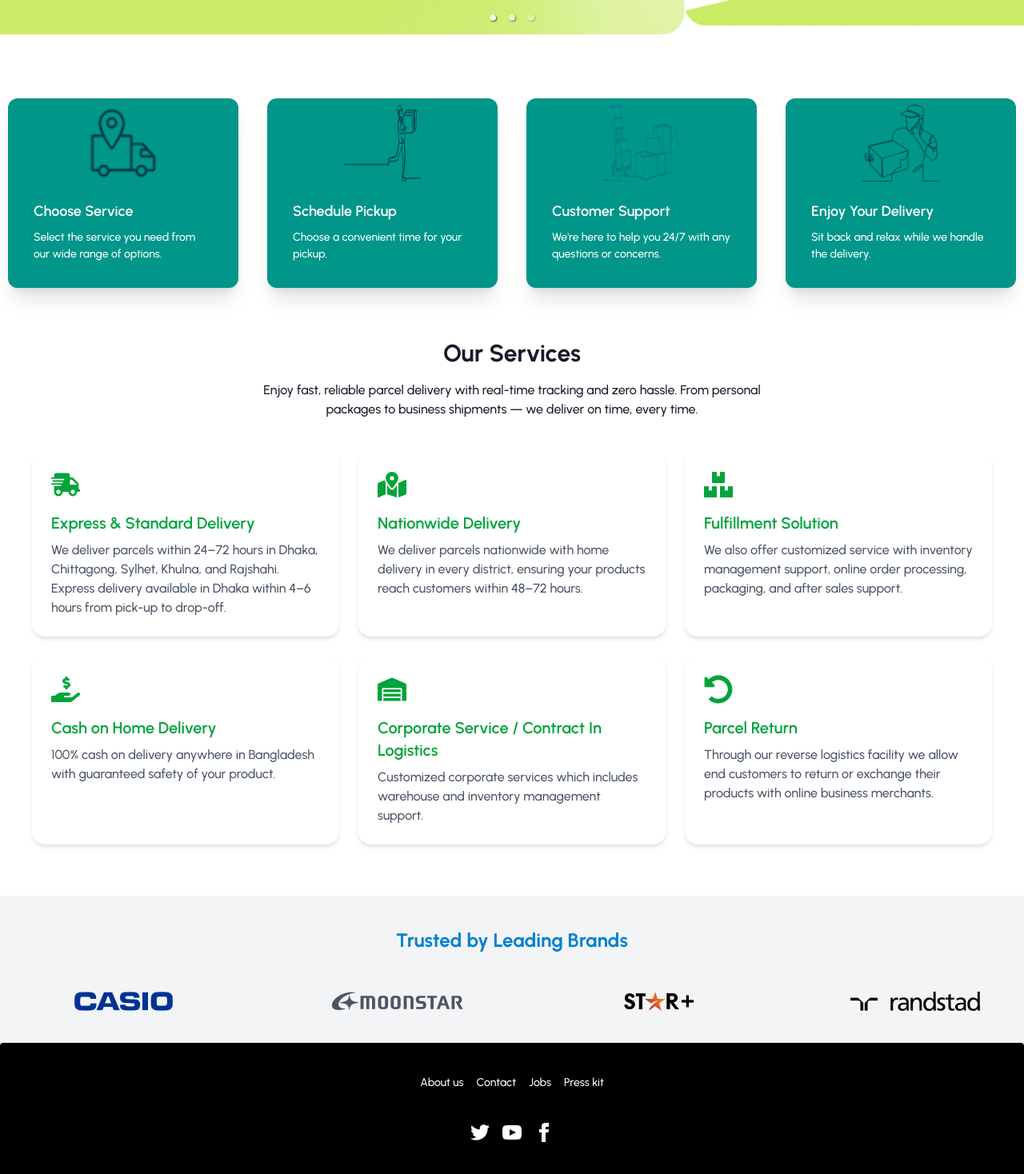
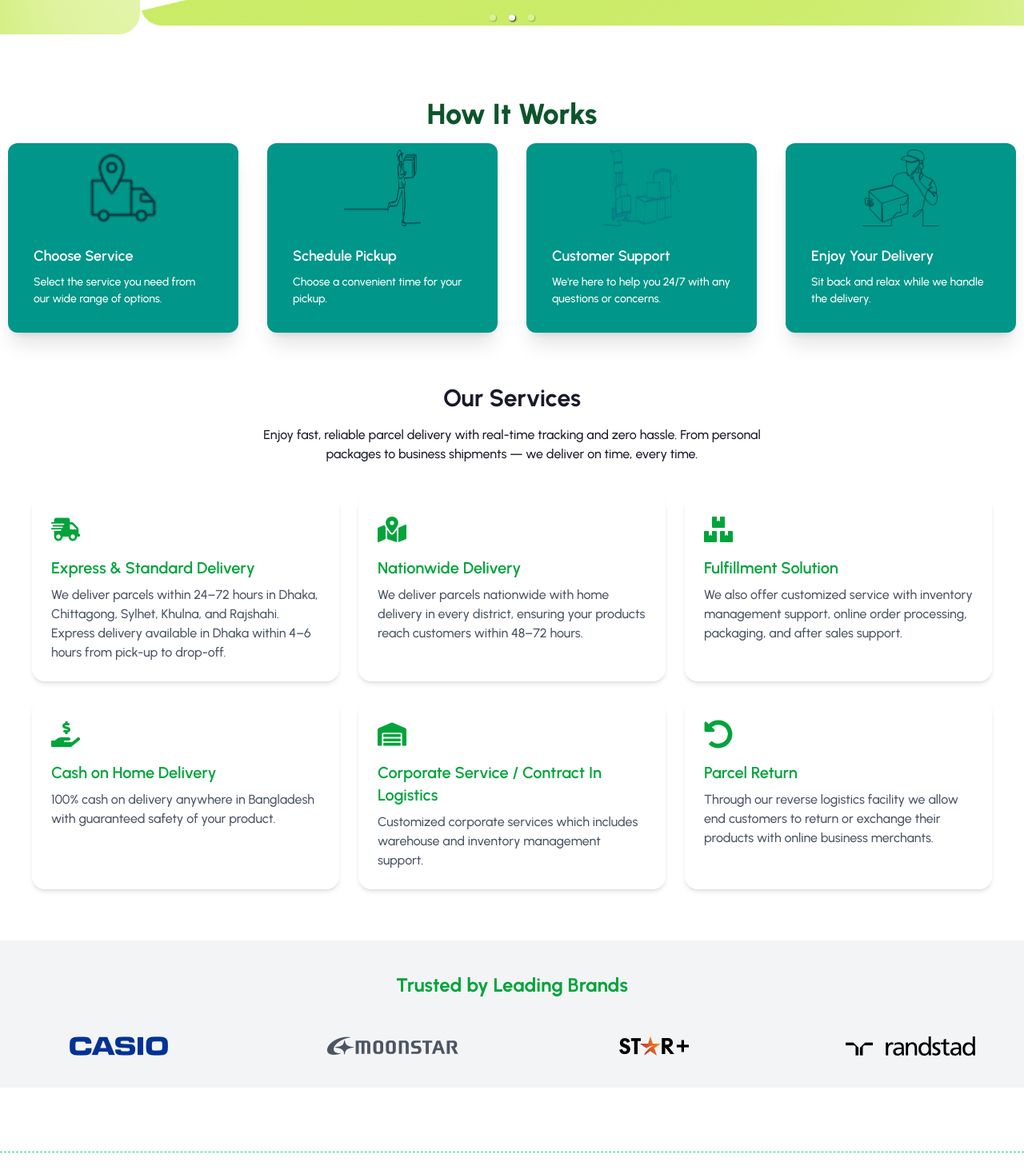
Before and after one commit to abirHasan64/packero, a React (Vite) app in the folder client/: page / in a window 1280 px wide. Shown: the part 680-2148 px from the top of the page at 80% size. Built offline with nearby package versions, Linux system fonts and the light colour scheme.

Commit message:
aos added

```diff
--- a/client/package.json
+++ b/client/package.json
@@ -13,6 +13,7 @@
     "@tailwindcss/cli": "^4.1.14",
     "@tailwindcss/postcss": "^4.1.14",
     "@tailwindcss/vite": "^4.1.14",
+    "aos": "^2.3.4",
     "postcss": "^8.5.6",
     "react": "^19.1.1",
     "react-dom": "^19.1.1",
--- a/client/src/main.jsx
+++ b/client/src/main.jsx
@@ -3,6 +3,15 @@ import { createRoot } from "react-dom/client";
 import "./index.css";
 import { RouterProvider } from "react-router";
 import { router } from "./router/Router.jsx";
+import AOS from "aos";
+import "aos/dist/aos.css";
+
+AOS.init({
+  duration: 3000, // Animation duration (in ms)
+  easing: "ease-in-out", // Smooth easing
+  once: false, // Animate every time you scroll up/down
+  mirror: true, // Don't re-animate when scrolling past back up
+});
 
 createRoot(document.getElementById("root")).render(
   <StrictMode>
--- a/client/src/pages/Home/ClientLogosMarquee/ClientLogosMarquee.jsx
+++ b/client/src/pages/Home/ClientLogosMarquee/ClientLogosMarquee.jsx
@@ -12,9 +12,9 @@ const logos = [amazon, casio, moonstar, start, randstad];
 
 const ClientLogosMarquee = () => {
   return (
-    <section className="py-10 bg-gray-100">
+    <section className="py-10 bg-gray-100 mb-20">
       <div className="max-w-7xl mx-auto px-4">
-        <h2 className="text-2xl text-primary font-bold text-center mb-12">
+        <h2 className="text-2xl text-success font-bold text-center mb-12">
           Trusted by Leading Brands
         </h2>
 
--- a/client/src/pages/Home/Home/Home.jsx
+++ b/client/src/pages/Home/Home/Home.jsx
@@ -7,9 +7,13 @@ const Home = () => {
   return (
     <div>
       <Banner />
+
       <HowItWorks />
+
       <Services />
+
       <ClientLogosMarquee />
+      <hr className="mb-20 border-dashed border-green-400" />
     </div>
   );
 };
--- a/client/src/pages/Home/HowItWorks/HowItWorks.jsx
+++ b/client/src/pages/Home/HowItWorks/HowItWorks.jsx
@@ -5,7 +5,17 @@ import image3 from "../../../assets/customer-top.png";
 import image4 from "../../../assets/safe-delivery.png";
 const HowItWorks = () => {
   return (
-    <div className="grid grid-cols-1 md:grid-cols-2 lg:grid-cols-4 gap-4 mt-20">
+    <div
+      data-aos="fade-up"
+      data-aos-delay={100} // stagger animation
+      data-aos-duration="800"
+      data-aos-once="false"
+      className="mt-20"
+    >
+      <h1 className="text-4xl text-center font-extrabold text-green-900 mb-4">
+        How It Works
+      </h1>
+      <div className="grid grid-cols-1 md:grid-cols-2 lg:grid-cols-4 gap-4">
         <HowItWorksCard
           image={image1}
           title={"Choose Service"}
@@ -27,6 +37,7 @@ const HowItWorks = () => {
           text={"Sit back and relax while we handle the delivery."}
         />
       </div>
+    </div>
   );
 };
 
--- a/client/src/pages/Home/Services/Services.jsx
+++ b/client/src/pages/Home/Services/Services.jsx
@@ -51,22 +51,30 @@ const servicesData = [
 
 const Services = () => {
   return (
+    <div>
       <section className="py-16 px-4 md:px-10">
         <div className="max-w-7xl mx-auto text-center mb-10">
           <h2 className="text-3xl text-light font-bold mb-4">Our Services</h2>
           <p className="text-primary-600 max-w-2xl mx-auto">
-          Enjoy fast, reliable parcel delivery with real-time tracking and zero
-          hassle. From personal packages to business shipments — we deliver on
-          time, every time.
+            Enjoy fast, reliable parcel delivery with real-time tracking and
+            zero hassle. From personal packages to business shipments — we
+            deliver on time, every time.
           </p>
         </div>
 
-      <div className="grid gap-6 sm:grid-cols-2 lg:grid-cols-3">
+        <div
+          data-aos="fade-up"
+          data-aos-delay={100} // stagger animation
+          data-aos-duration="800"
+          data-aos-once="false"
+          className="grid gap-6 sm:grid-cols-2 lg:grid-cols-3"
+        >
           {servicesData.map((service, idx) => (
             <ServicesCard key={idx} service={service} />
           ))}
         </div>
       </section>
+    </div>
   );
 };
 
--- a/client/src/router/Router.jsx
+++ b/client/src/router/Router.jsx
@@ -1,4 +1,4 @@
-import { createBrowserRouter } from "react-router";
+import { createBrowserRouter } from "react-router-dom";
 import RootLayout from "../layouts/RootLayout";
 import Home from "../pages/Home/Home/Home";
 
```
Also changed, not shown: 1 other file (tests, documents, lock files or other folders). Lines whose indentation alone changed are shown as unchanged.
